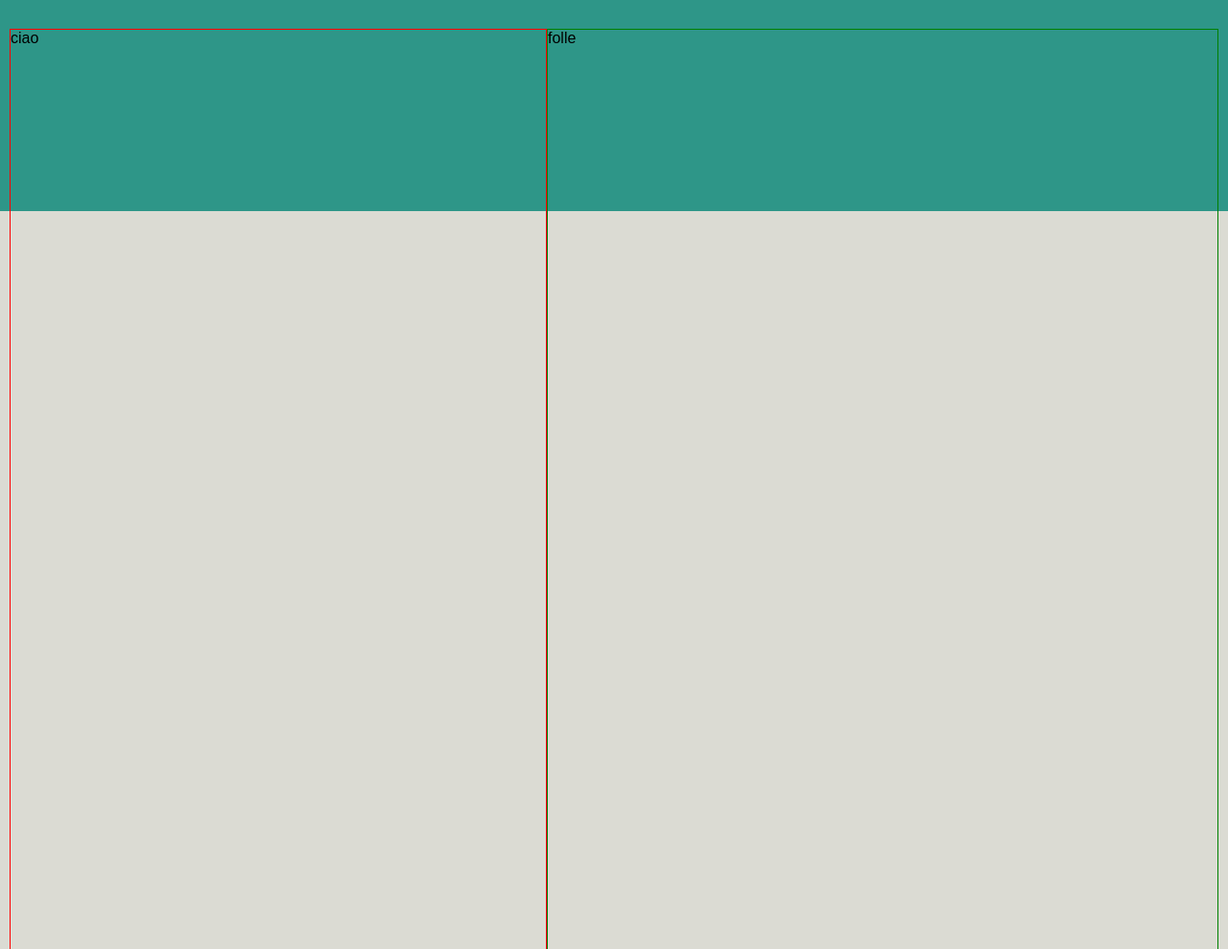
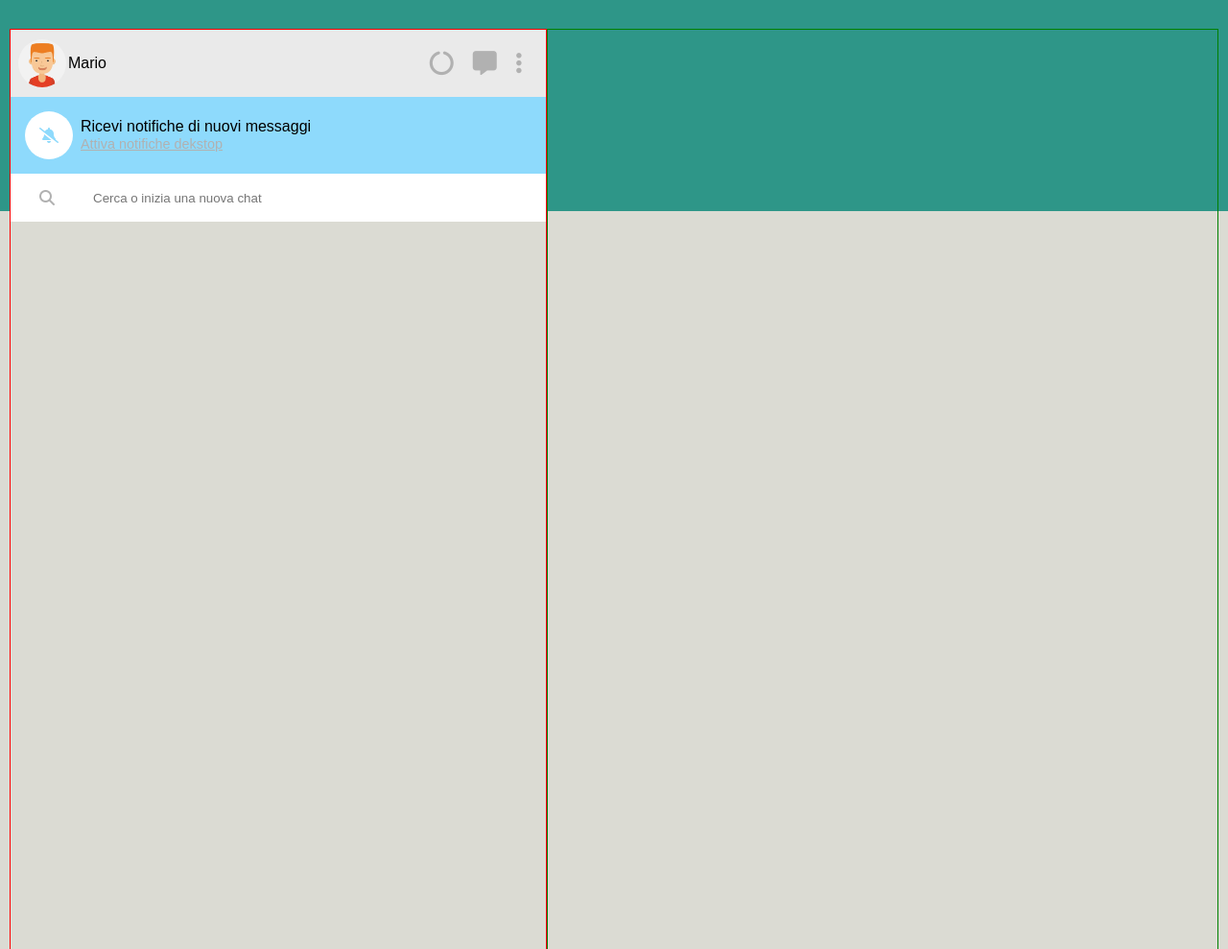
Before and after one commit to Mario-Arista/vue-boolzapp, a plain HTML site: page index.html in a window 1280 px wide. Shown: the top 989 px of the page at 96% size. Drawn offline with nearby package versions, Linux system fonts and the light colour scheme.

Commit message:
style for left part until chat ovierview

```diff
--- a/css/style.css
+++ b/css/style.css
@@ -36,7 +36,33 @@
     padding-right: 10px;
 }
 
+/* Style comune per immagini persone */
+
+.person-img {
+    width: 50px;
+    height: 50px;
+
+}
+
+.person-img img {
+    width: 100%;
+    border-radius: 50%;
+
+}
+
+/*
+
+PARTE SINISTRA
+ANTEPRIME DELLE CHAT
+
+*/
+
+
 #chats-overview {
+    display: flex;
+    flex-direction: column;
+    justify-content: flex-start;
+
     width: 560px;
     height: 100%;
 
@@ -44,7 +70,123 @@
     border: 1px red solid;
 }
 
+/* Profilo personale */
+
+#my-profile {
+    display: flex;
+    justify-content: space-between;
+    align-items: center;
+
+    width: 100%;
+    height: 70px;
+
+    padding-left: 8px;
+
+    background-color: #EAEAEA;
+}
+
+#my-profile .person-img {
+    display: flex;
+    align-items: center;
+    gap: 2px;
+}
+
+.pr-icons {
+    display: flex;
+    gap: 20px;
+
+    padding-right: 25px;
+}
+.pr-icons i {
+    color: #B1B1B1;
+    font-size: 25px;
+}
+
+
+/* Notifiche */
+
+#notific-received {
+    display: flex;
+    justify-content: start;
+    align-items: center;
+    gap: 8px;
+
+    width: 100%;
+    height: 80px;
+
+    padding-left: 15px;
+
+    background-color: #8EDAFC;
+}
+
+#notific-received .bell {
+    display: flex;
+    align-items: center;
+    justify-content: center;
+
+    width: 50px;
+    height: 50px;
+
+    border-radius: 50%;
+
+    background-color: white;
+}
+
+#notific-received .bell i {
+    color: #8EDAFC;
+}
+
+#notific-received a {
+
+    color: #B1B1B1;
+    font-size: 0.9em;
+}
+
+/* Filtro ricerca */
+
+#chats-filter {
+    display: flex;
+    align-items: center;
+    gap: 40px;
+
+    width: 100%;
+    height: 50px;
+    background-color: white;
+}
+
+#chats-filter i {
+
+    padding-left: 30px;
+    color: #B1B1B1;
+
+}
+
+#chats-filter input {
+    flex-grow: 1;
+
+    height: 20px;
+
+    margin-right: 30px;
+
+    border: none;
+}
+
+/* Persone con cui chattare */
+
+
+
+/*
+
+PARTE DESTRA
+CHAT APERTA
+
+*/
+
 #chat {
+    display: flex;
+    flex-direction: column;
+    justify-content: space-between;
+
     flex-grow: 1;
     height: 100%;
 
--- a/index.html
+++ b/index.html
@@ -25,12 +25,49 @@
         <main>
             <!-- Parte laterale con anteprime chat -->
             <section id="chats-overview">
-                ciao
+
+                <!-- Profilo personale -->
+                <div id="my-profile">
+
+                    <div class="person-img">
+                        <img src="./img/avatar_1.jpg" alt="me stesso">
+                        <span>Mario</span>
+                    </div>
+
+                    <div class="pr-icons">
+                        <i class="fa-solid fa-circle-notch"></i>
+                        <i class="fa-solid fa-message"></i>
+                        <i class="fa-solid fa-ellipsis-vertical"></i>
+                    </div>
+
+                </div>
+
+                <!-- Ricevi notifiche -->
+                <div id="notific-received">
+
+                    <div class="bell">
+                        <i class="fa-solid fa-bell-slash"></i>
+                    </div>
+
+                    <div>
+                        <div>Ricevi notifiche di nuovi messaggi</div>
+                        <a href="*">Attiva notifiche dekstop</a>
+                    </div>
+                </div>
+
+                <!-- Filtro -->
+                <div id="chats-filter">
+
+                    <i class="fa-solid fa-magnifying-glass"></i>
+                    <input type="text" placeholder="Cerca o inizia una nuova chat">
+
+                </div>
+
             </section>
 
             <!-- Chat aperta -->
             <section id="chat">
-                folle
+
             </section>
 
         </main>
```
